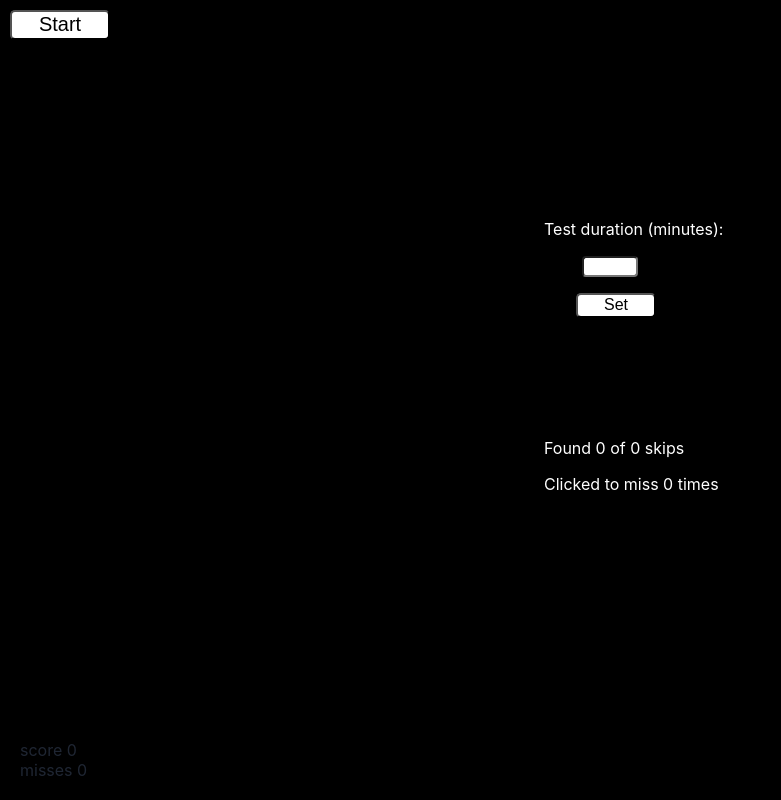
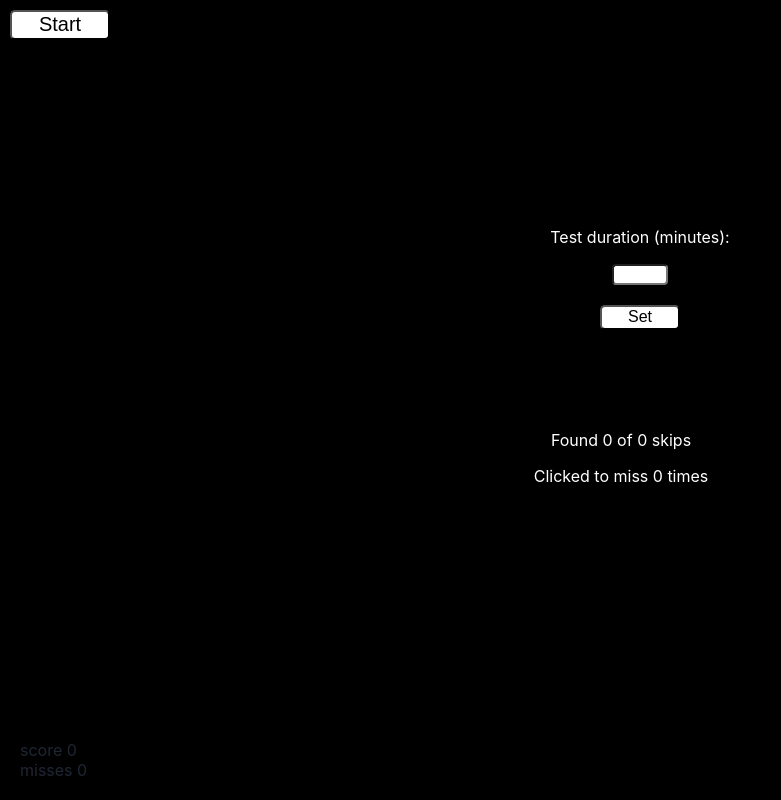
Before and after one commit to otsork/concentration, a React (Create React App) app: page / in a window 1280 px wide. Shown: the whole page, without its empty margins (0-781 px from the left). Built offline with nearby package versions, Linux system fonts and the light colour scheme.

Commit message:
Correcting styles

```diff
--- a/src/components/InputField.jsx
+++ b/src/components/InputField.jsx
@@ -1,16 +1,17 @@
 import React from 'react'
 import { makeStyles } from '@material-ui/styles'
 import * as colors from '../constants/colors.js'
-import ManagerContainer from '../containers/ManagerContainer.jsx'
 
 const useStyles = makeStyles({
   input: {
     color: colors.white,
-    marginBottom: "15vh"
+    marginBottom: '100px',
+    textAlign: 'center'
   },
   numberField: {
-    borderRadius: "4px",
-    marginLeft: "3vw"
+    borderRadius: '4px',
+    marginLeft: '85px',
+    marginRight: '85px'
   },
   button: {
     display: 'flex',
@@ -21,8 +22,9 @@ const useStyles = makeStyles({
     zIndex: 999,
     borderRadius: '5px',
     backgroundColor: colors.white,
-    marginTop: "2vh",
-    marginLeft: "2.5vw"
+    marginTop: '20px',
+    marginLeft: '75px',
+    marginRight: '75px'
   }
 })
 
--- a/src/components/Results.jsx
+++ b/src/components/Results.jsx
@@ -6,7 +6,8 @@ const useStyles = makeStyles ({
   results: {
     width: '15vw',
     height: '20vh',
-    color: colors.white
+    color: colors.white,
+    textAlign: 'center'
   }
 })
 
--- a/src/containers/ManagerContainer.jsx
+++ b/src/containers/ManagerContainer.jsx
@@ -1,4 +1,4 @@
-import React, { useState, useCallback } from 'react'
+import React, { useState } from 'react'
 import Background from '../components/Background'
 import Clock from '../components/Clock'
 import Menu from '../components/Menu'
```
